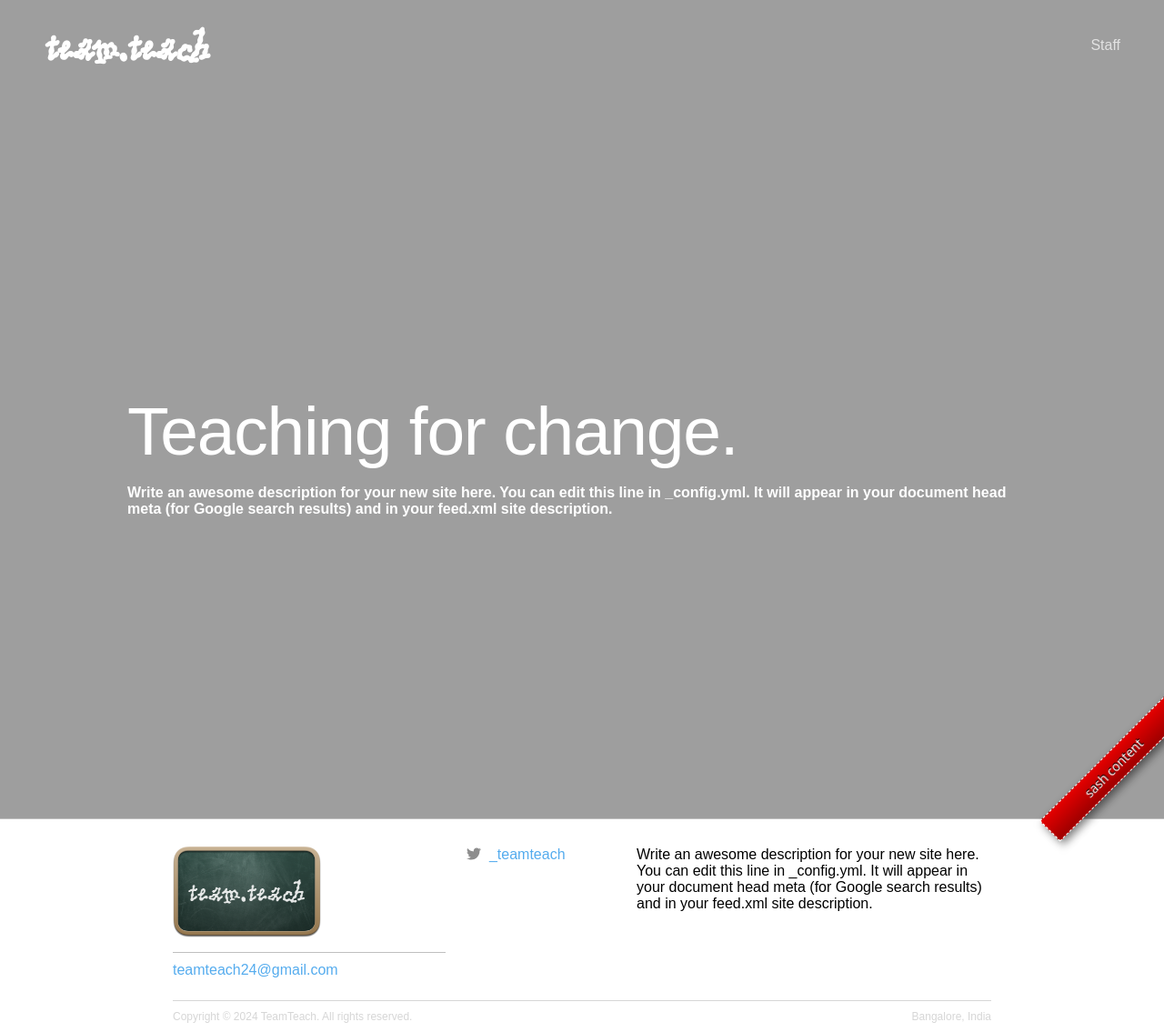
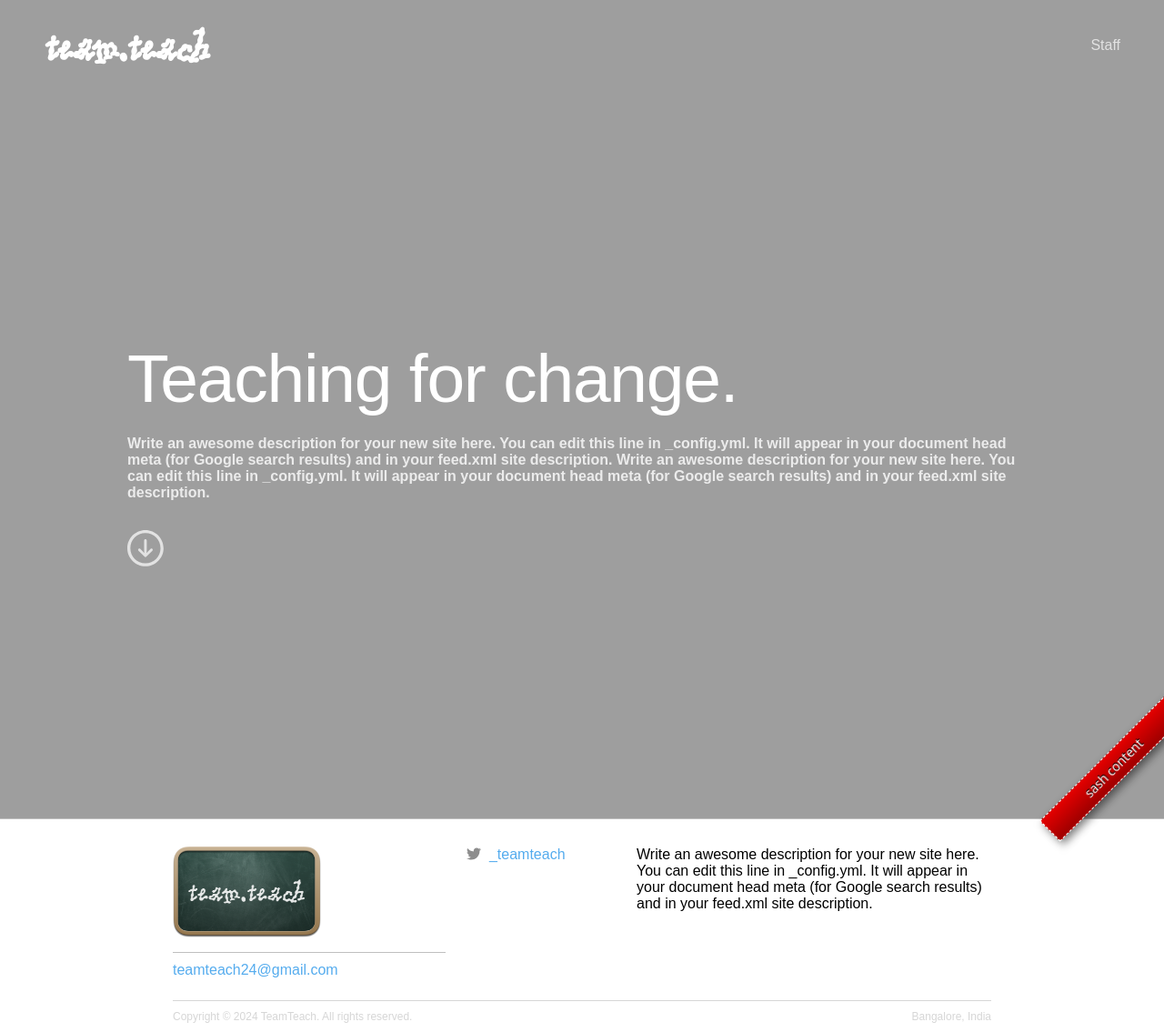
Before and after one commit to DSKTHEBOSS/teamteach-site, a Jekyll site: the page built from index.markdown, in a window 1280 px wide. Shown: the whole page at 91% size. Built offline with Jekyll 4.4.1, drawn with Linux system fonts in a browser that asks for light colours; some web fonts are replaced.

Commit message:
Minor changes.

```diff
--- a/_config.yml
+++ b/_config.yml
@@ -21,6 +21,13 @@
 title: TeamTeach
 email: teamteach24@gmail.com
 description: >- # this means to ignore newlines until "baseurl:"
+  Write an awesome description for your new site here. You can edit this
+  line in _config.yml. It will appear in your document head meta (for
+  Google search results) and in your feed.xml site description.
+long_description: >-
+  Write an awesome description for your new site here. You can edit this
+  line in _config.yml. It will appear in your document head meta (for
+  Google search results) and in your feed.xml site description.
   Write an awesome description for your new site here. You can edit this
   line in _config.yml. It will appear in your document head meta (for
   Google search results) and in your feed.xml site description.
--- a/_includes/navigation.html
+++ b/_includes/navigation.html
@@ -12,7 +12,20 @@
           </div>
       </div>
 
-     <button id="link-drawer-handle" class="link-drawer-handle"><img src="/_media/chevron-right.svg"></button>
+     <button id="link-drawer-handle" class="link-drawer-handle">
+          <svg
+          xmlns="http://www.w3.org/2000/svg"
+          width="24"
+          height="24"
+          viewBox="0 0 24 24"
+          fill="none"
+          stroke-width="2"
+          stroke-linecap="round"
+          stroke-linejoin="round"
+          >
+               <polyline points="9 18 15 12 9 6" />
+          </svg>
+     </button>
 
      <script>
           var b = document.getElementById("link-drawer-handle");
--- a/_layouts/home.html
+++ b/_layouts/home.html
@@ -13,7 +13,15 @@
 
 					<div class="hero-content-lockup">
 						<div class="hero-title">Teaching for change.</div>
-						<div class="hero-paragraph">{{site.description}}</div>
+						<div class="hero-paragraph">{{site.long_description}}</div>
+
+						<svg onclick="scrollMainIntoView()" version="1.1" xmlns="http://www.w3.org/2000/svg" xmlns:xlink="http://www.w3.org/1999/xlink" viewBox="0 0 20 20" width="40" height="40" >
+							<g>
+								<rect opacity="0" x="0" y="0"/>
+								<path d="M9.96094 19.9219C15.4102 19.9219 19.9219 15.4004 19.9219 9.96094C19.9219 4.51172 15.4004 0 9.95117 0C4.51172 0 0 4.51172 0 9.96094C0 15.4004 4.52148 19.9219 9.96094 19.9219ZM9.96094 18.2617C5.35156 18.2617 1.66992 14.5703 1.66992 9.96094C1.66992 5.35156 5.3418 1.66016 9.95117 1.66016C14.5605 1.66016 18.2617 5.35156 18.2617 9.96094C18.2617 14.5703 14.5703 18.2617 9.96094 18.2617Z" fill="#ffffff" fill-opacity="1"/>
+								<path d="M9.96094 4.99023C9.54102 4.99023 9.22852 5.29297 9.22852 5.72266L9.22852 10.6055L9.30664 12.666L8.33008 11.4941L7.16797 10.3223C7.03125 10.1855 6.85547 10.1074 6.65039 10.1074C6.25 10.1074 5.94727 10.4102 5.94727 10.8105C5.94727 11.0156 6.00586 11.1914 6.13281 11.3184L9.39453 14.5605C9.58984 14.7559 9.75586 14.8438 9.96094 14.8438C10.1758 14.8438 10.3516 14.7461 10.5371 14.5605L13.7891 11.3184C13.916 11.1914 13.9941 11.0156 13.9941 10.8105C13.9941 10.4102 13.6816 10.1074 13.2812 10.1074C13.0664 10.1074 12.8906 10.1758 12.7637 10.3223L11.6113 11.4941L10.6152 12.6758L10.6934 10.6055L10.6934 5.72266C10.6934 5.29297 10.3906 4.99023 9.96094 4.99023Z" fill="#ffffff" fill-opacity="1"/>
+							</g>
+						</svg>
 					</div>
 
 				</div>
@@ -26,12 +34,12 @@
 				window.onresize = function () {
 					document.getElementById("hero-background").style.height = `${document.getElementById("hero-content").offsetHeight + document.getElementById("nav").offsetHeight}px`
 				}
+				function scrollMainIntoView() {
+					document.getElementById("home-content").scrollIntoView();
+				}
 			</script>
 
-			<div class="home-content">
-
-
-
+			<div class="home-content" id="home-content">
 
 				{{content}}
 
--- a/_sass/header.sass
+++ b/_sass/header.sass
@@ -32,8 +32,12 @@ nav
           background-color: transparent
           border: none
           box-shadow: none
-          img
+          svg
                height: 24px
+               opacity: 0.7
+               transition: opacity 0.25s
+               &:hover, &:active
+                    opacity: 1
 
      .links-container
           display: flex
@@ -60,6 +64,8 @@ nav
           .link-drawer-handle
                visibility: visible
                display: block
+               svg
+                    stroke: #000
           .links
                position: absolute
                top: calc(24px + 2em)
@@ -79,6 +85,10 @@ nav
                     flex-direction: column
                     align-items: flex-start
                     font-size: 25px
+                    a
+                         color: rgba(0, 0, 0, 0.7) !important
+                         &:hover, &:active
+                              color: #000 !important
           .rotated
                transform: rotate(90deg)
 
@@ -86,7 +96,7 @@ nav
                max-height: calc(100vh - 24px - 2em - 4em - 1em)
                height: auto
                padding: 2em 2em
-               box-shadow: 0 4px 10px #000
+               box-shadow: 0 4px 10px rgba(0, 0, 0, 0.5)
                border: 1px solid $gray76
 
      .link-drawer-open
@@ -100,9 +110,11 @@ nav
 
           .header-title
                color: white !important
-
+          .link-drawer-handle
+               svg
+                    stroke: #fff !important
           .links-container
                a
-                    color: rgba(255, 255, 255, 0.7) !important
+                    color: rgba(255, 255, 255, 0.7)
                     &:hover, &:active
-                         color: #fff !important
+                         color: #fff
--- a/_sass/home.sass
+++ b/_sass/home.sass
@@ -31,7 +31,14 @@
                     letter-spacing: -1.25px
                .hero-paragraph
                     font-weight: bold
-                    margin-top: 16px
+                    opacity: 0.8
+                    margin-top: 20px
+               svg
+                    margin-top: 32px
+                    opacity: 0.7
+                    transition: opacity 0.25s
+                    &:hover, &:active
+                         opacity: 1
 
 @media (max-width: 720px)
      .hero-wrapper
```
Also changed, not shown: _media/arrow.down.circle.svg (deleted), _media/chevron-right.svg.
